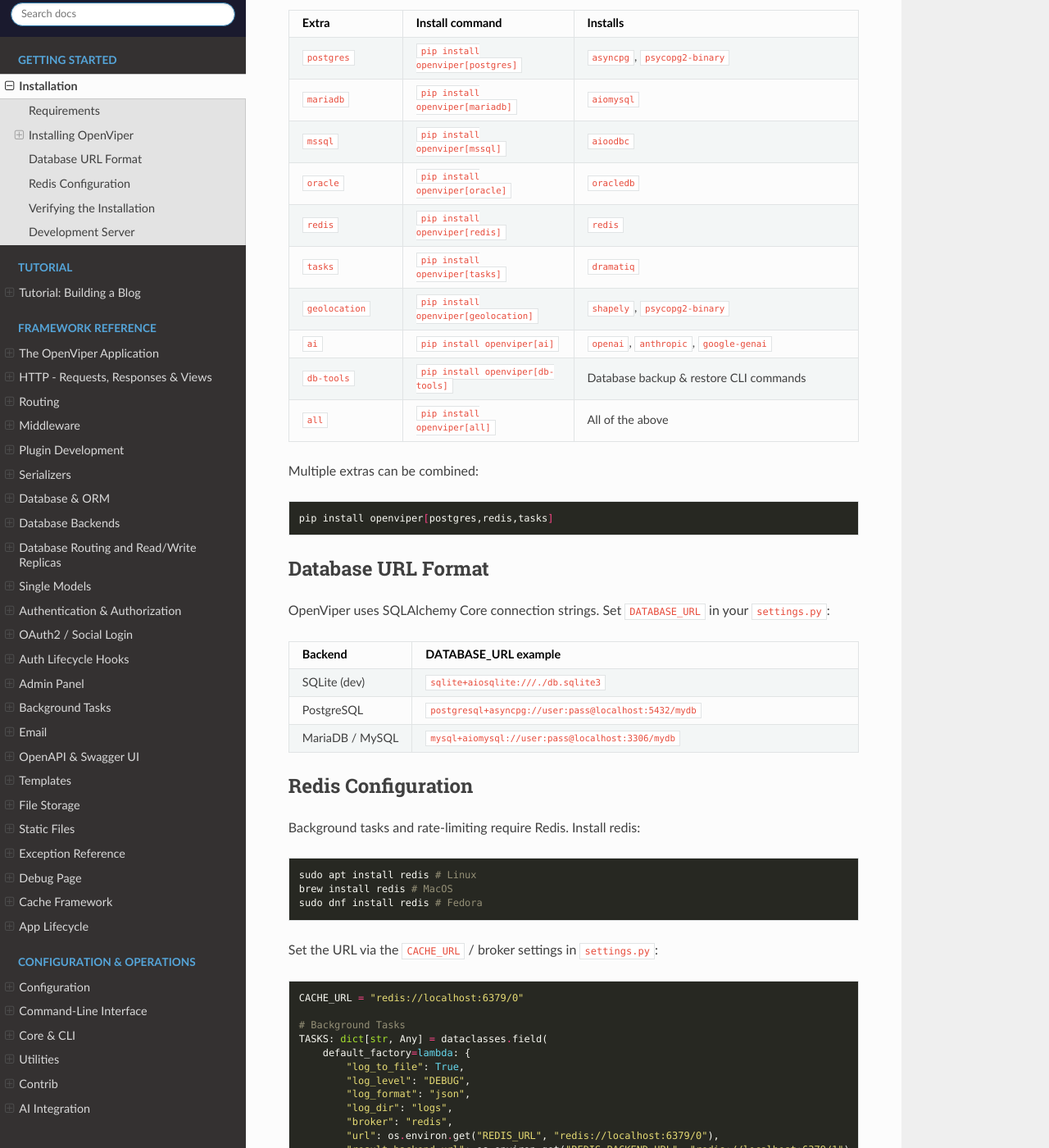
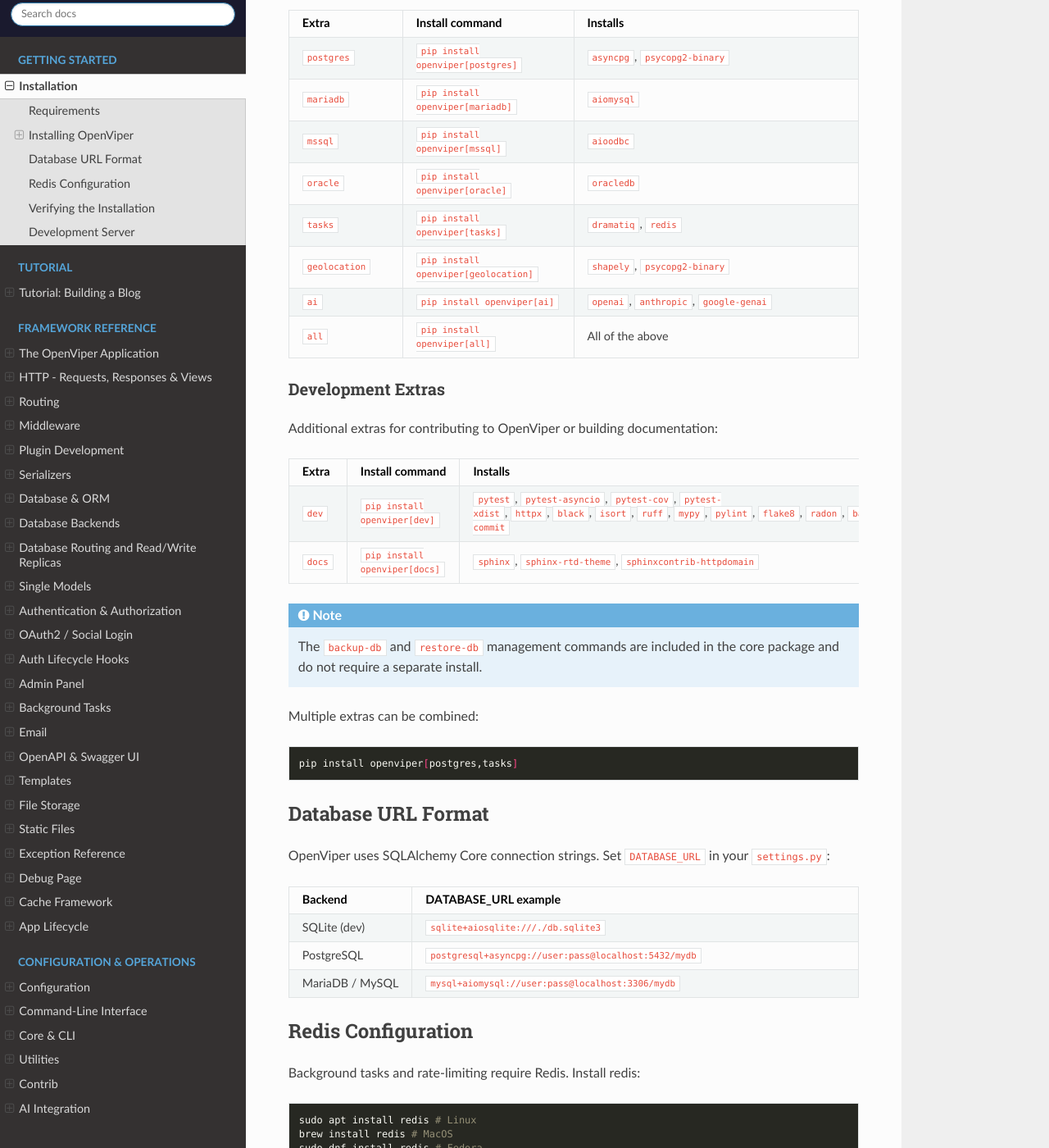
Before and after one commit to mymi14s/openviper, a Sphinx documentation site: the page built from docs/installation.rst, in a window 1280 px wide and 1400 px high, scrolled down 546 px. Shown: the whole window at 82% size. Built offline with Sphinx 7.4.7 and the Read the Docs theme 3.1.0, drawn with Linux system fonts in a browser that asks for light colours; some of the changed text lies outside the part shown.

Commit message:
updated docs, readme and added nodejs build for admin

```diff
--- a/docs/cache.rst
+++ b/docs/cache.rst
@@ -58,7 +58,7 @@ RedisCache
 ~~~~~~~~~~
 A production-ready asynchronous Redis backend.
 
-**Requirements**: You must install the `redis` library (e.g., ``pip install openviper[redis]`` or ``pip install redis``).
+**Requirements**: You must install the ``redis`` library (e.g., ``pip install openviper[tasks]`` or ``pip install redis``).
 
 .. code-block:: python
 
--- a/docs/installation.rst
+++ b/docs/installation.rst
@@ -43,30 +43,48 @@ OpenViper ships optional feature sets as pip extras:
    * - ``oracle``
      - ``pip install openviper[oracle]``
      - ``oracledb``
-   * - ``redis``
-     - ``pip install openviper[redis]``
-     - ``redis``
    * - ``tasks``
      - ``pip install openviper[tasks]``
-     - ``dramatiq``
+     - ``dramatiq``, ``redis``
    * - ``geolocation``
      - ``pip install openviper[geolocation]``
      - ``shapely``, ``psycopg2-binary``
    * - ``ai``
      - ``pip install openviper[ai]``
      - ``openai``, ``anthropic``, ``google-genai``
-   * - ``db-tools``
-     - ``pip install openviper[db-tools]``
-     - Database backup & restore CLI commands
    * - ``all``
      - ``pip install openviper[all]``
      - All of the above
+
+Development Extras
+~~~~~~~~~~~~~~~~~~
+
+Additional extras for contributing to OpenViper or building documentation:
+
+.. list-table::
+   :header-rows: 1
+   :widths: 20 30 50
+
+   * - Extra
+     - Install command
+     - Installs
+   * - ``dev``
+     - ``pip install openviper[dev]``
+     - ``pytest``, ``pytest-asyncio``, ``pytest-cov``, ``pytest-xdist``, ``httpx``, ``black``, ``isort``, ``ruff``, ``mypy``, ``pylint``, ``flake8``, ``radon``, ``bandit``, ``safety``, ``pre-commit``
+   * - ``docs``
+     - ``pip install openviper[docs]``
+     - ``sphinx``, ``sphinx-rtd-theme``, ``sphinxcontrib-httpdomain``
+
+.. note::
+
+   The ``backup-db`` and ``restore-db`` management commands are included in the
+   core package and do not require a separate install.
 
 Multiple extras can be combined:
 
 .. code-block:: bash
 
-   pip install openviper[postgres,redis,tasks]
+   pip install openviper[postgres,tasks]
 
 
 Database URL Format
--- a/docs/middleware.rst
+++ b/docs/middleware.rst
@@ -142,7 +142,7 @@ Key Classes
    - ``"memory"`` (default) - in-process ``SlidingWindowCounter`` with
      per-stripe locking and lazy bucket eviction.
    - ``"redis"`` - ``RedisWindowCounter`` backed by a Redis sorted set.
-     Requires ``redis>=7.4.0`` (install with ``pip install 'openviper[redis]'``).
+     Requires ``redis>=7.4.0`` (install with ``pip install 'openviper[tasks]'``).
      Uses ``settings.CACHE_URL`` as the Redis connection URL.
 
 .. py:function:: openviper.middleware.ratelimit.rate_limit(max_requests=60, window_seconds=60.0)
```
Also changed, not shown: README.md (+76 -24 lines), docs/db_tools.rst (+3 -11 lines), pyproject.toml (+3 -4 lines), 7 other files.
